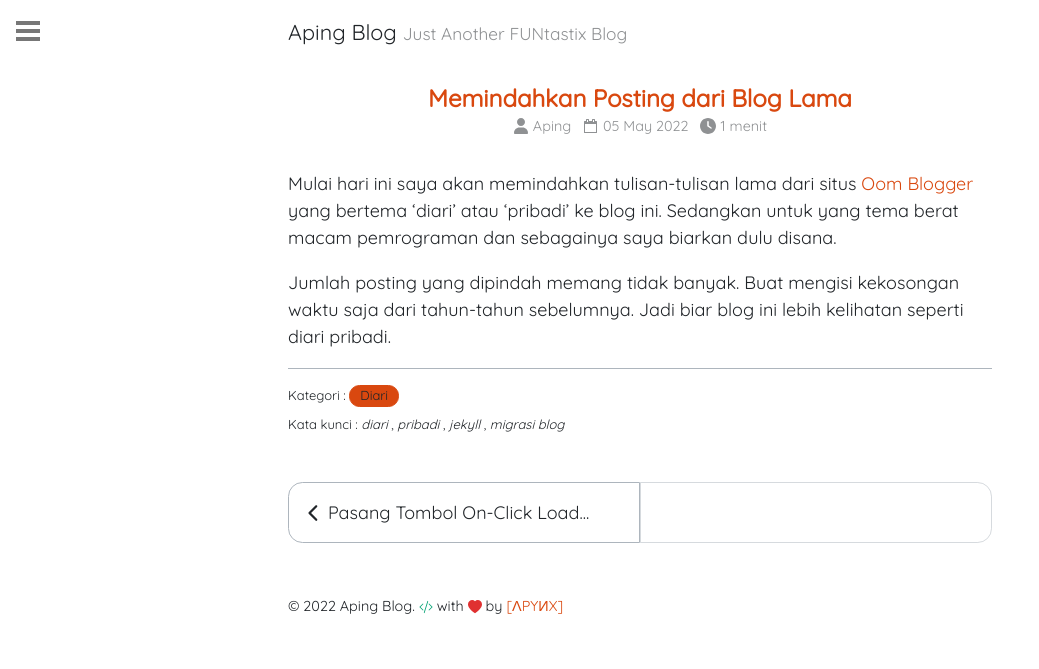
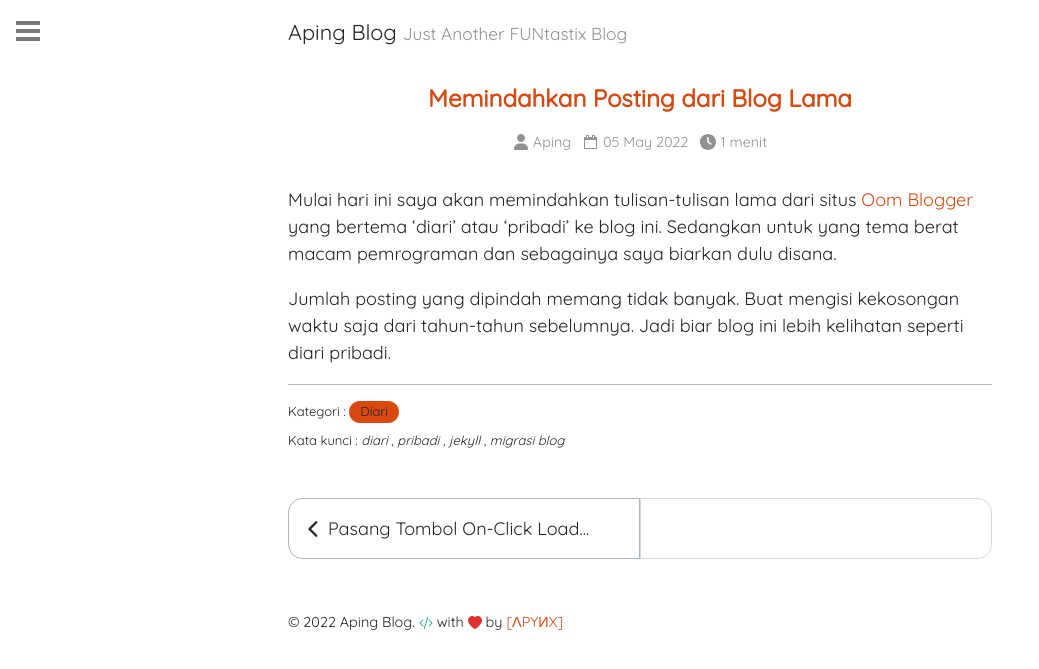
Before and after one commit to apynx/apynx.github.io, a Jekyll site: the page built from _posts/2022-05-05-pindah-posting-dari-blog-lama.md, in a window 1280 px wide. Shown: the top 669 px of the page, without its empty margins (0-1039 px from the left). Built offline with Jekyll 4.4.1, drawn with Linux system fonts in a browser that asks for light colours.

Commit message:
update spacer

```diff
--- a/_sass/ockham/_custom.scss
+++ b/_sass/ockham/_custom.scss
@@ -14,6 +14,7 @@
 
 .post .post-meta {
   text-align: center;
+  margin-top: var(--spacer);
 }
 
 svg {
```
